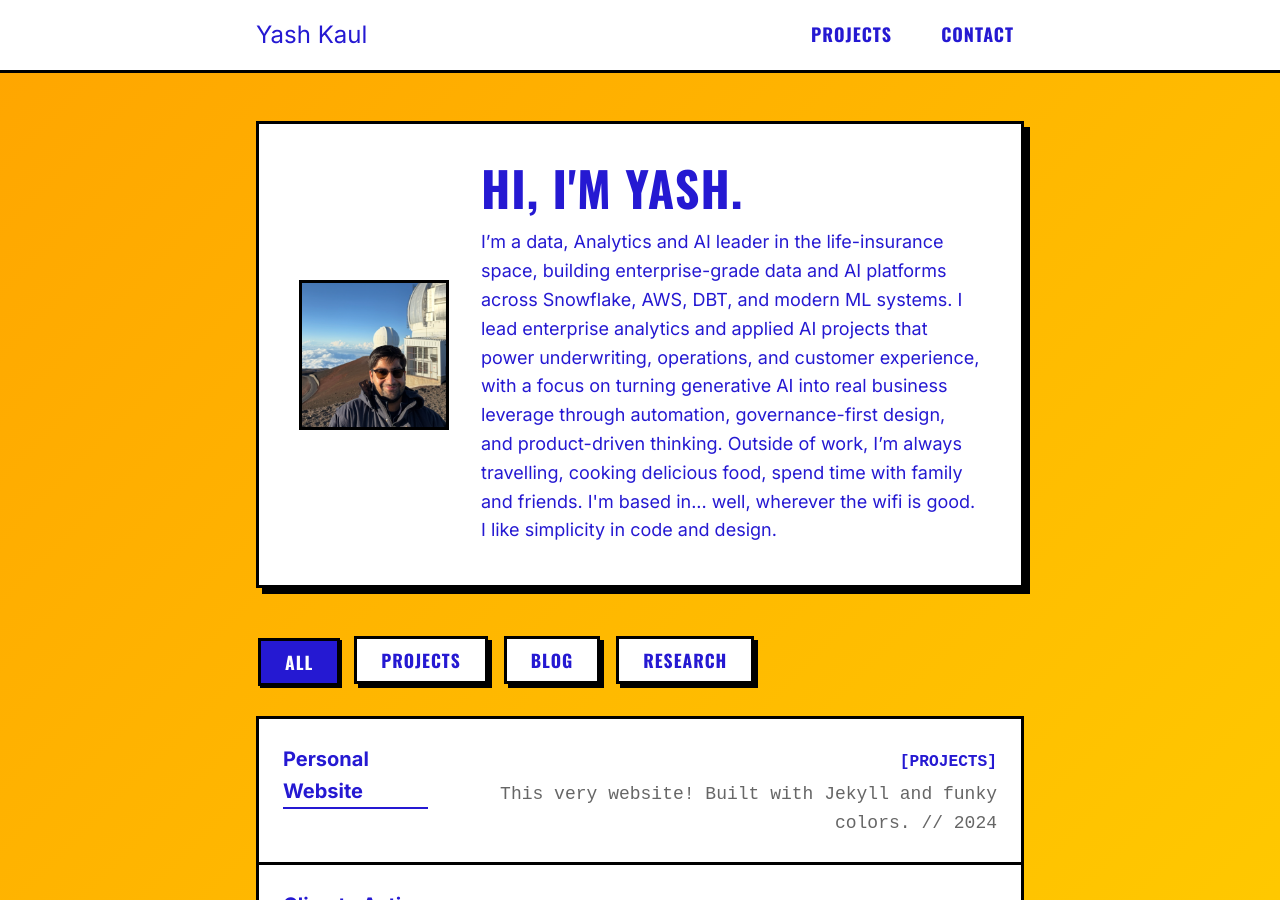
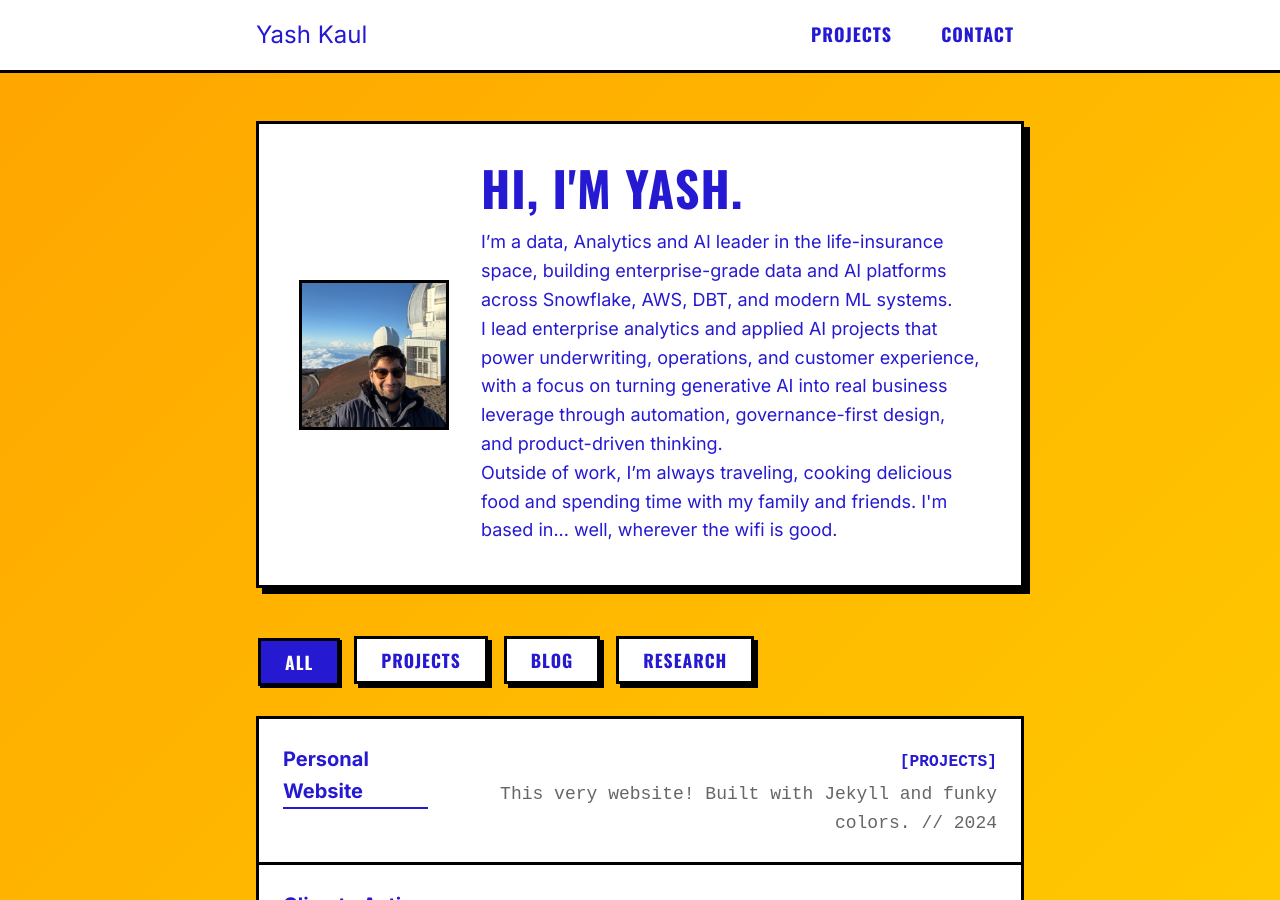
Before and after one commit to closekaul/closekaul.github.io, a Jekyll site: the page built from index.md, in a window 1280 px wide and 900 px high. Built offline with Jekyll 4.4.1, drawn with Linux system fonts in a browser that asks for light colours.

Commit message:
style: split bio into paragraphs

```diff
--- a/index.md
+++ b/index.md
@@ -6,9 +6,9 @@
     <img src="{{ site.author.avatar }}" alt="{{ site.author.name }}'s Avatar" class="avatar">
     <div class="hero-text">
         <h1>Hi, I'm Yash.</h1>
-        <p>I’m a data, Analytics and AI leader in the life-insurance space, building enterprise-grade data and AI platforms across Snowflake, AWS, DBT, and modern ML systems. I lead enterprise analytics and applied AI projects that power underwriting, operations, and customer experience, with a focus on turning generative AI into real business leverage through automation, governance-first design, and product-driven thinking. Outside of work, I’m always travelling, cooking delicious food, spend time with family and friends.
-         I'm based in... well, wherever the wifi is good. I like simplicity in code and design.
-        </p>
+        <p>I’m a data, Analytics and AI leader in the life-insurance space, building enterprise-grade data and AI platforms across Snowflake, AWS, DBT, and modern ML systems.</p>
+        <p>I lead enterprise analytics and applied AI projects that power underwriting, operations, and customer experience, with a focus on turning generative AI into real business leverage through automation, governance-first design, and product-driven thinking.</p>
+        <p>Outside of work, I’m always traveling, cooking delicious food and spending time with my family and friends. I'm based in... well, wherever the wifi is good.</p>
     </div>
 </section>
 
```
